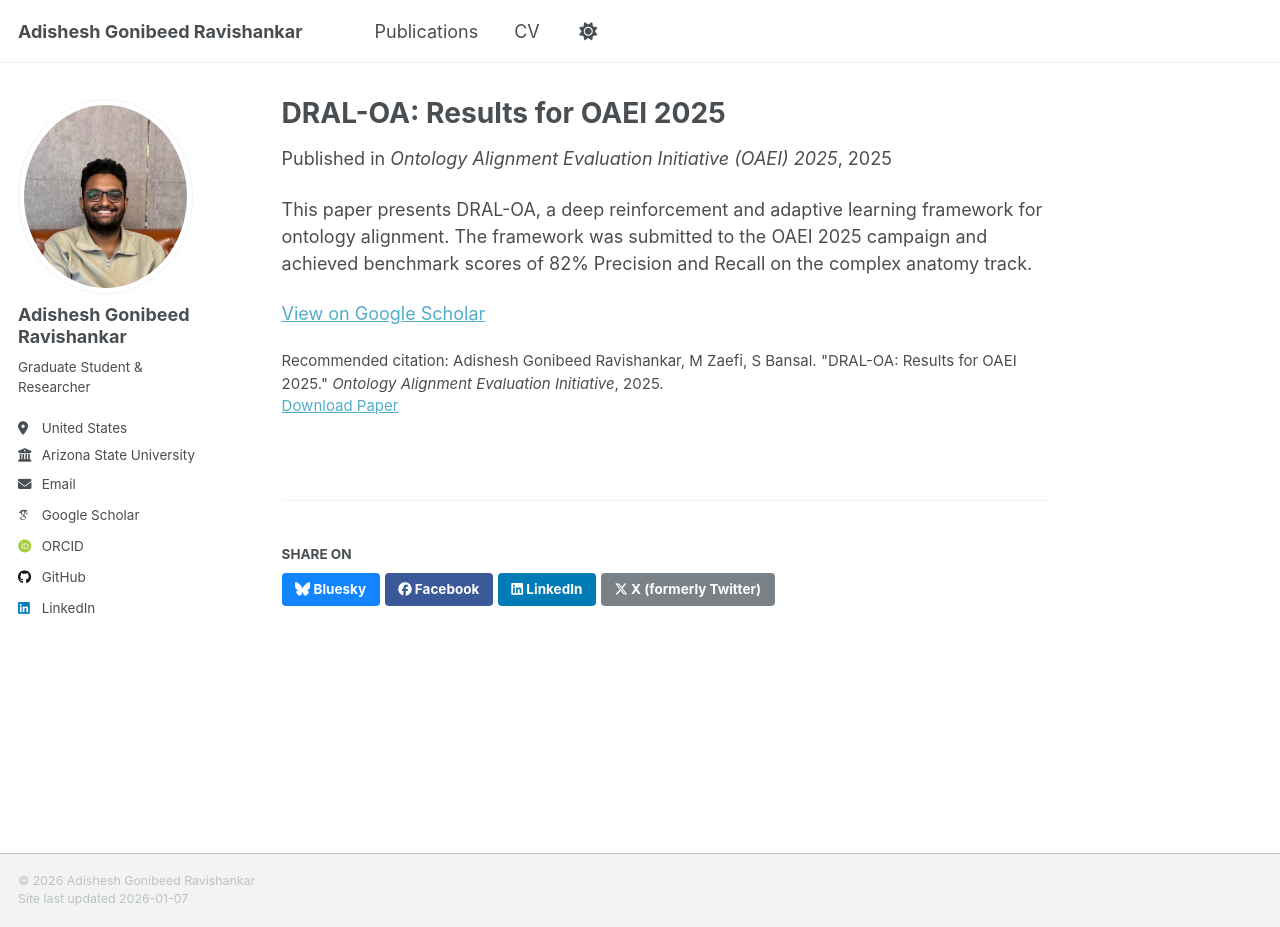
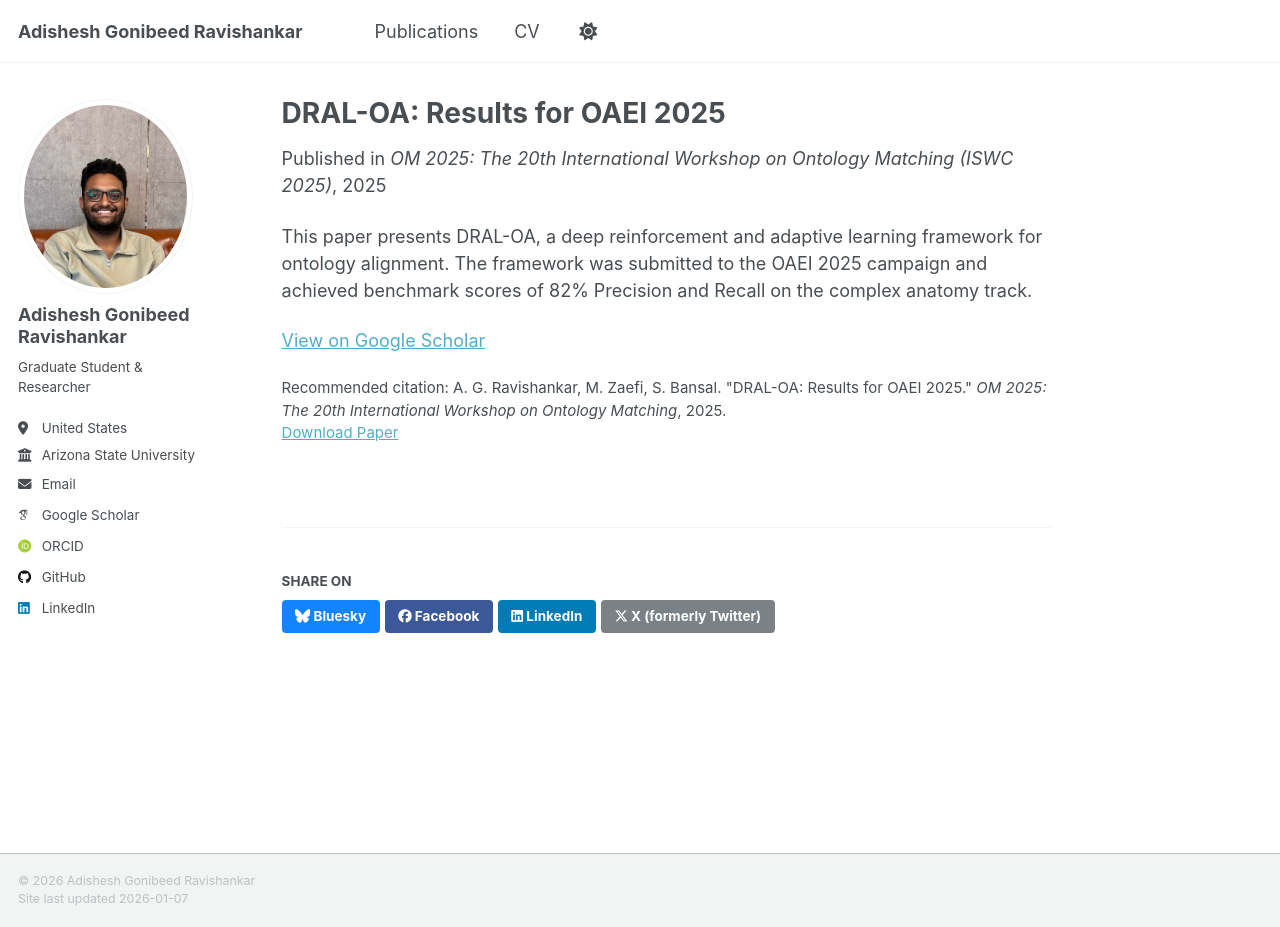
Before and after one commit to AGR19/agr19.github.io, a Jekyll site: the page built from _publications/2025-dral-oa.md, in a window 1280 px wide and 927 px high. Built offline with Jekyll 4.4.1, drawn with Linux system fonts in a browser that asks for light colours; some web fonts are replaced; a script that is not in the unit is left out.

Commit message:
Update publication venue and date for DRAL-OA

```diff
--- a/_publications/2025-dral-oa.md
+++ b/_publications/2025-dral-oa.md
@@ -4,10 +4,10 @@ collection: publications
 category: conferences
 permalink: /publication/2025-dral-oa
 excerpt: 'Deep reinforcement and adaptive learning ontology alignment framework submitted to the OAEI 2025 campaign, achieving benchmark scores of 82% Precision and Recall on the complex anatomy track.'
-date: 2025-01-07
-venue: 'Ontology Alignment Evaluation Initiative (OAEI) 2025'
+date: 2025-12-22
+venue: 'OM 2025: The 20th International Workshop on Ontology Matching (ISWC 2025)'
 paperurl: 'https://scholar.google.com/citations?view_op=view_citation&hl=en&user=3Cn7-L8AAAAJ&citation_for_view=3Cn7-L8AAAAJ:u5HHmVD_uO8C'
-citation: 'Adishesh Gonibeed Ravishankar, M Zaefi, S Bansal. "DRAL-OA: Results for OAEI 2025." <i>Ontology Alignment Evaluation Initiative</i>, 2025.'
+citation: 'A. G. Ravishankar, M. Zaefi, S. Bansal. "DRAL-OA: Results for OAEI 2025." <i>OM 2025: The 20th International Workshop on Ontology Matching</i>, 2025.'
 ---
 
 This paper presents DRAL-OA, a deep reinforcement and adaptive learning framework for ontology alignment. The framework was submitted to the OAEI 2025 campaign and achieved benchmark scores of 82% Precision and Recall on the complex anatomy track.
```
